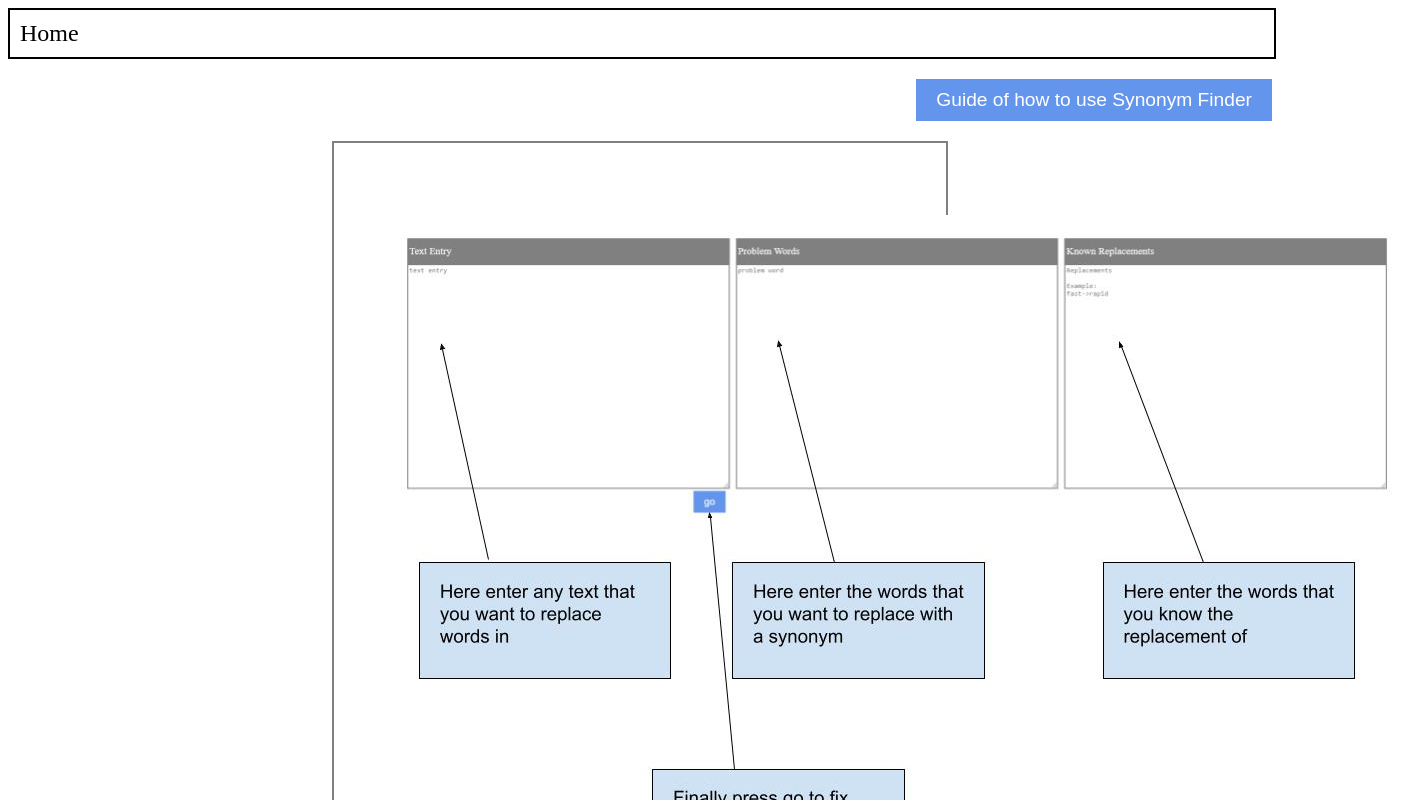
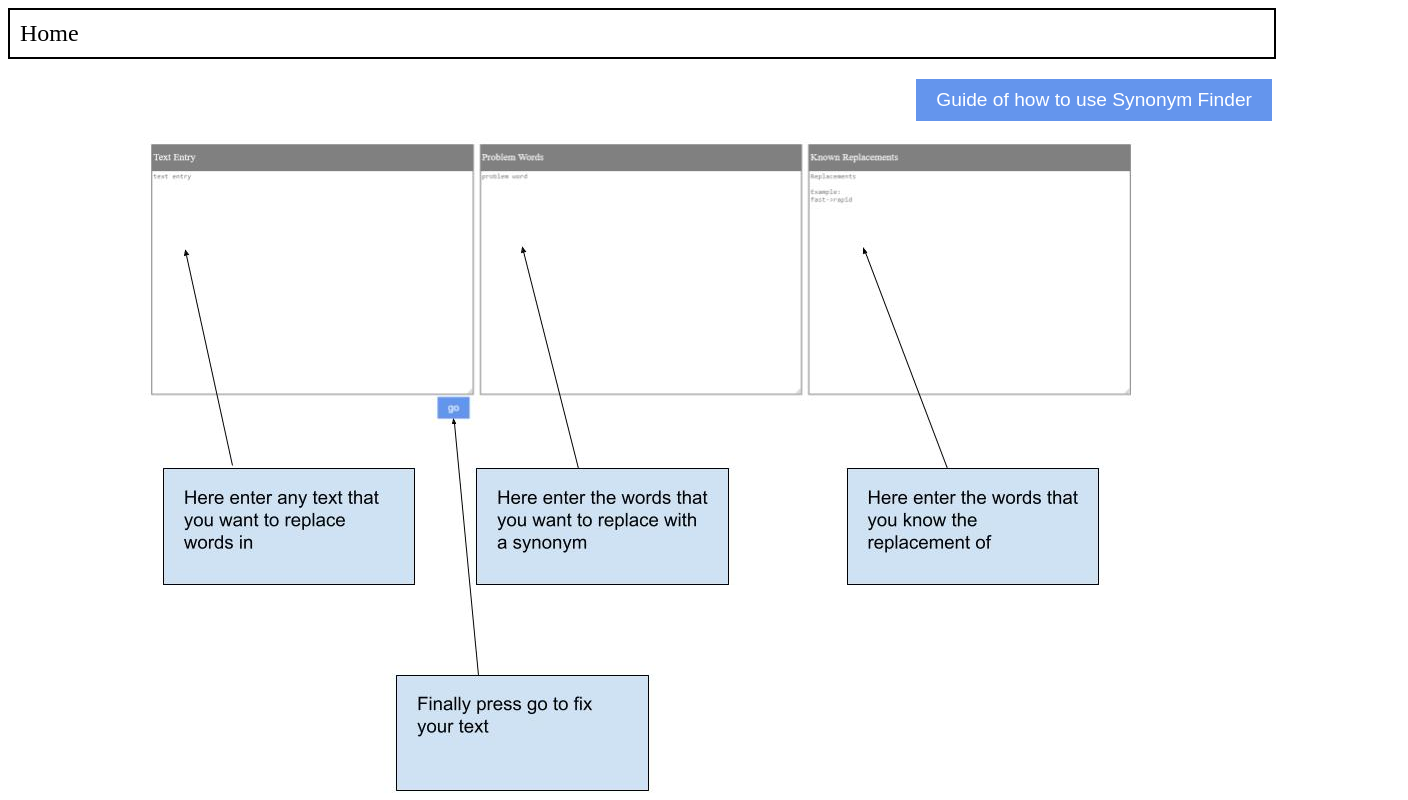
Before and after one commit to salasma/synonyms, a website: page synonyms/public/index.html in a window 1280 px wide. Both pictures are taken after a click on the button "Guide of how to use Synonym Finder". Shown: the top 800 px of the page, 1408 px wide, since content can reach past the window. Drawn offline with Linux system fonts and the light colour scheme.

Commit message:
Update index.html

```diff
--- a/synonyms/public/index.html
+++ b/synonyms/public/index.html
@@ -133,10 +133,10 @@ fast->rapid
         </div>
     </div>
 
-    <div id="guide" style="white-space: pre;" class="home hide guide">
-        <div class="guide_field">
-<img src="guidepicutre.jpg" alt="guide">
-        </div>
+    <div id="guide" class="home hide guide">
+
+    <img src="guidepicutre.jpg" alt="guide">
+
     </div>
 
     <script>
```
